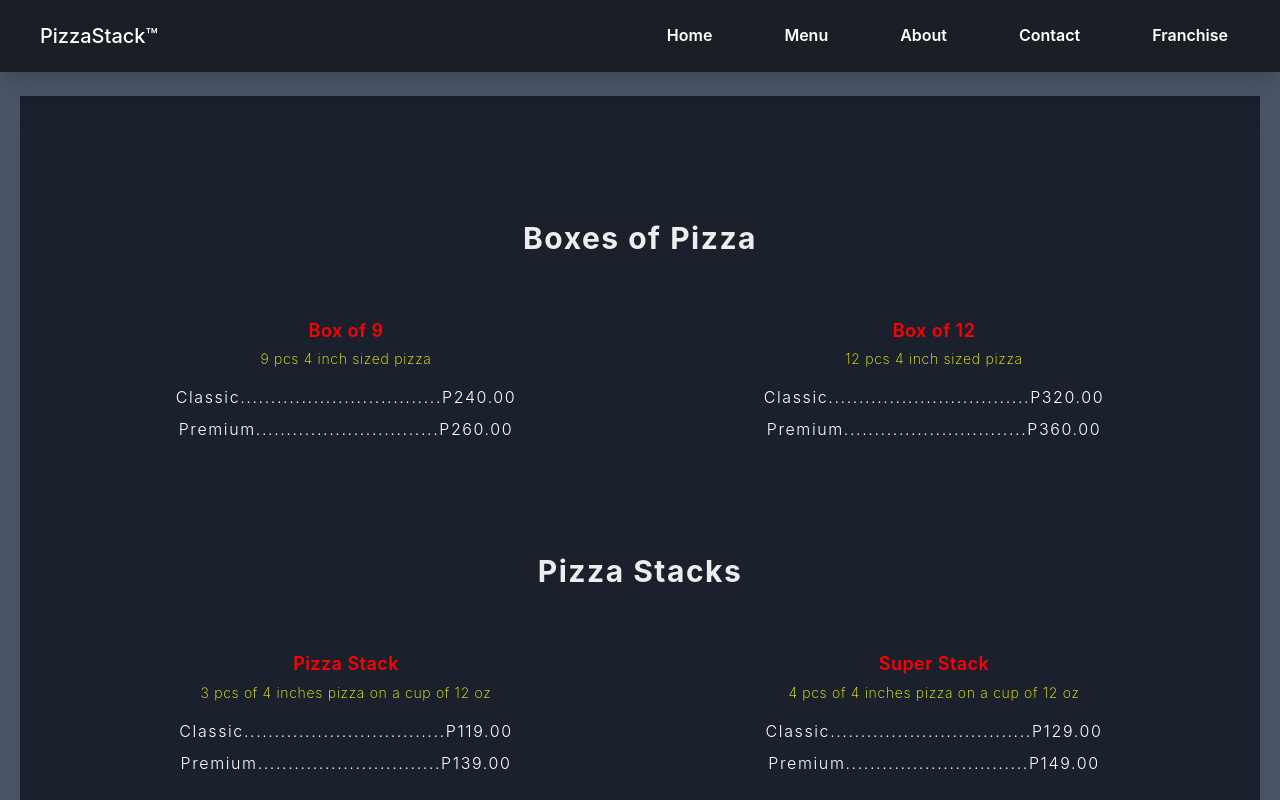
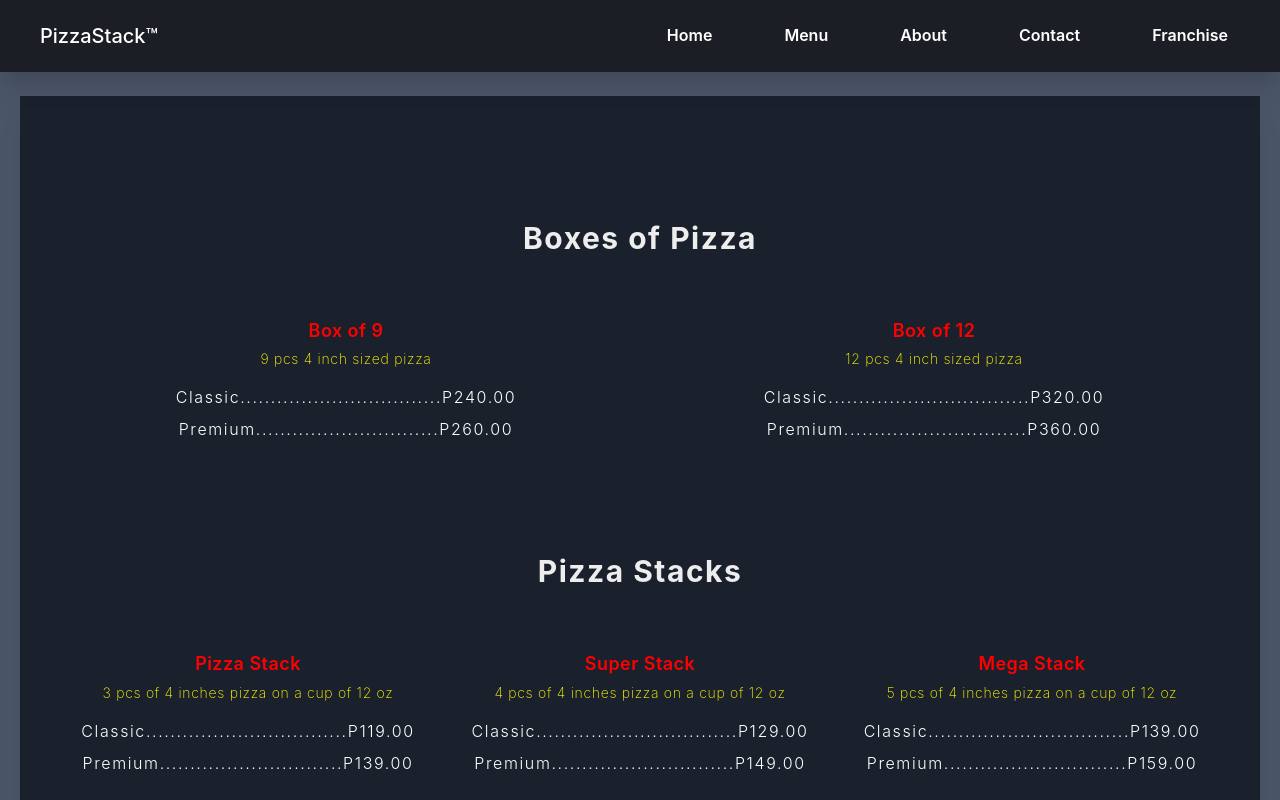
Before and after one commit to jhigger/pizzastack2, a React (Vite) app: page /menu in a window 1280 px wide. Shown: the top 800 px of the page. Built offline with nearby package versions, Linux system fonts and the light colour scheme.

Commit message:
change columns

```diff
--- a/src/pages/Menu.jsx
+++ b/src/pages/Menu.jsx
@@ -2,7 +2,8 @@ import React from 'react';
 import {chakra, Box, SimpleGrid, Flex, Container} from '@chakra-ui/react';
 import data from '../assets/menu.json';
 
-const MenuItem = ({title, children}) => {
+const MenuItem = ({title, children, length}) => {
+	const cols = length % 2 == 0 ? 2 : 3;
 	return (
 		<Box align="center" mb={12}>
 			<chakra.p
@@ -15,7 +16,7 @@ const MenuItem = ({title, children}) => {
 			>
 				{title}
 			</chakra.p>
-			<SimpleGrid columns={{base: 1, lg: 2}} spacingY={16} mt={6}>
+			<SimpleGrid columns={{base: 1, md: 2, lg: cols}} spacingY={16} mt={6}>
 				{children}
 			</SimpleGrid>
 		</Box>
@@ -158,7 +159,11 @@ export default function Menu() {
 				{data.menu.map((item, i) => {
 					if (i == 0)
 						return (
-							<MenuItem title={item.title} key={i}>
+							<MenuItem
+								title={item.title}
+								key={i}
+								length={item.products.length}
+							>
 								<PizzaPrices products={item.products} />
 							</MenuItem>
 						);
```
